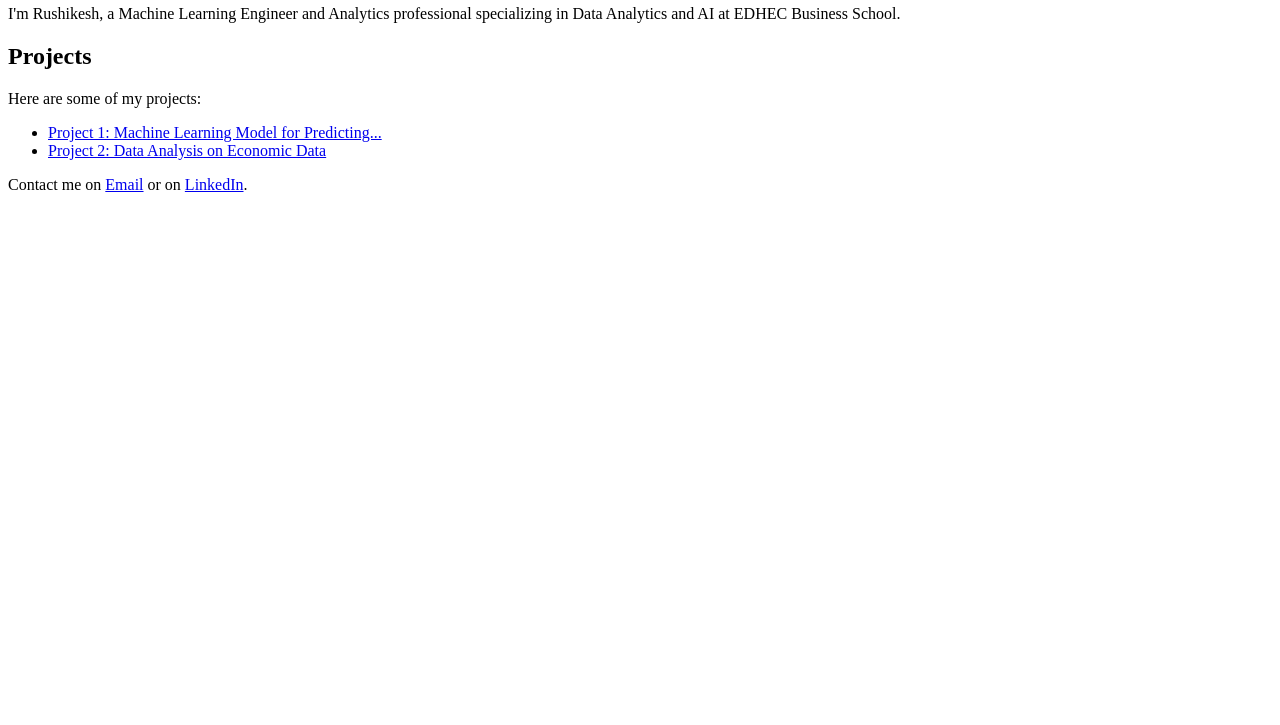
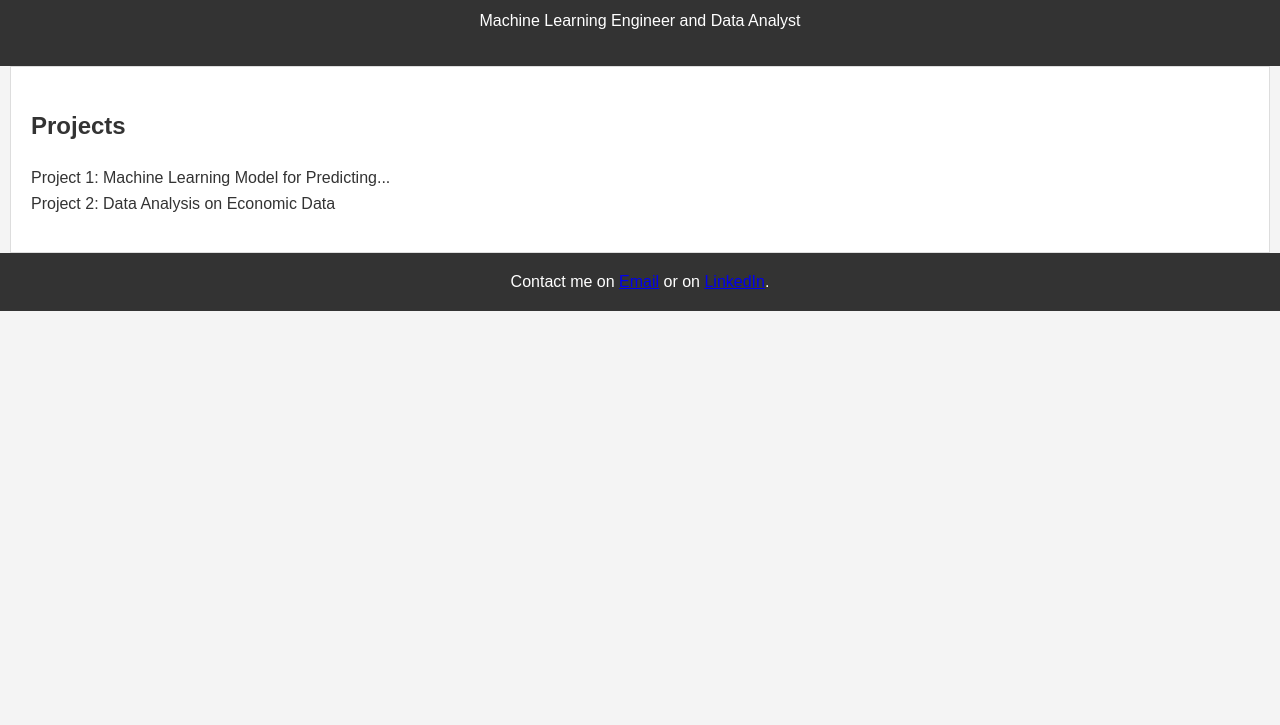
Before and after one commit to pokalerushikesh/Portfolio, a plain HTML site: page index.html in a window 1280 px wide. Shown: the part 75-800 px from the top of the page. Drawn offline with Linux system fonts and the light colour scheme.

Commit message:
Update index.html

```diff
--- a/index.html
+++ b/index.html
@@ -3,23 +3,55 @@
 <head>
     <meta charset="UTF-8">
     <meta name="viewport" content="width=device-width, initial-scale=1.0">
-    <title>Anupam's Portfolio</title>
+    <title>Rushikesh's Portfolio</title>
+    <style>
+        body {
+            font-family: Arial, sans-serif;
+            line-height: 1.6;
+            margin: 0;
+            padding: 0;
+            color: #333;
+            background-color: #f4f4f4;
+        }
+        header, footer {
+            background: #333;
+            color: #fff;
+            padding: 1em 0;
+            text-align: center;
+        }
+        header h1, footer p {
+            margin: 0;
+        }
+        section {
+            padding: 20px;
+            margin: 0 10px;
+            background: white;
+            border: 1px solid #ddd;
+        }
+        ul {
+            list-style-type: none;
+            padding: 0;
+        }
+        li a {
+            color: #333;
+            text-decoration: none;
+        }
+    </style>
 </head>
 <body>
     <header>
-        <h1>Welcome to My Portfolio</h1>
-        <p>I'm Rushikesh, a Machine Learning Engineer and Analytics professional specializing in Data Analytics and AI at EDHEC Business School.</p>
+        <h1>Welcome to Rushikesh's Portfolio</h1>
+        <p>Machine Learning Engineer and Data Analyst</p>
     </header>
     <section>
         <h2>Projects</h2>
-        <p>Here are some of my projects:</p>
         <ul>
-            <li><a href="https://github.com/yourusername/project1">Project 1: Machine Learning Model for Predicting...</a></li>
-            <li><a href="https://github.com/yourusername/project2">Project 2: Data Analysis on Economic Data</a></li>
+            <li><a href="https://github.com/pokalerushikesh/project1">Project 1: Machine Learning Model for Predicting...</a></li>
+            <li><a href="https://github.com/pokalerushikesh/project2">Project 2: Data Analysis on Economic Data</a></li>
         </ul>
     </section>
     <footer>
-        <p>Contact me on <a href="mailto:rushikesh.pokale@edhec.com">Email</a> or on <a href="https://www.linkedin.com/in/rushikesh-pokale">LinkedIn</a>.</p>
+        <p>Contact me on <a href="mailto:your.email@example.com">Email</a> or on <a href="https://www.linkedin.com/in/yourprofile">LinkedIn</a>.</p>
     </footer>
 </body>
 </html>
```
